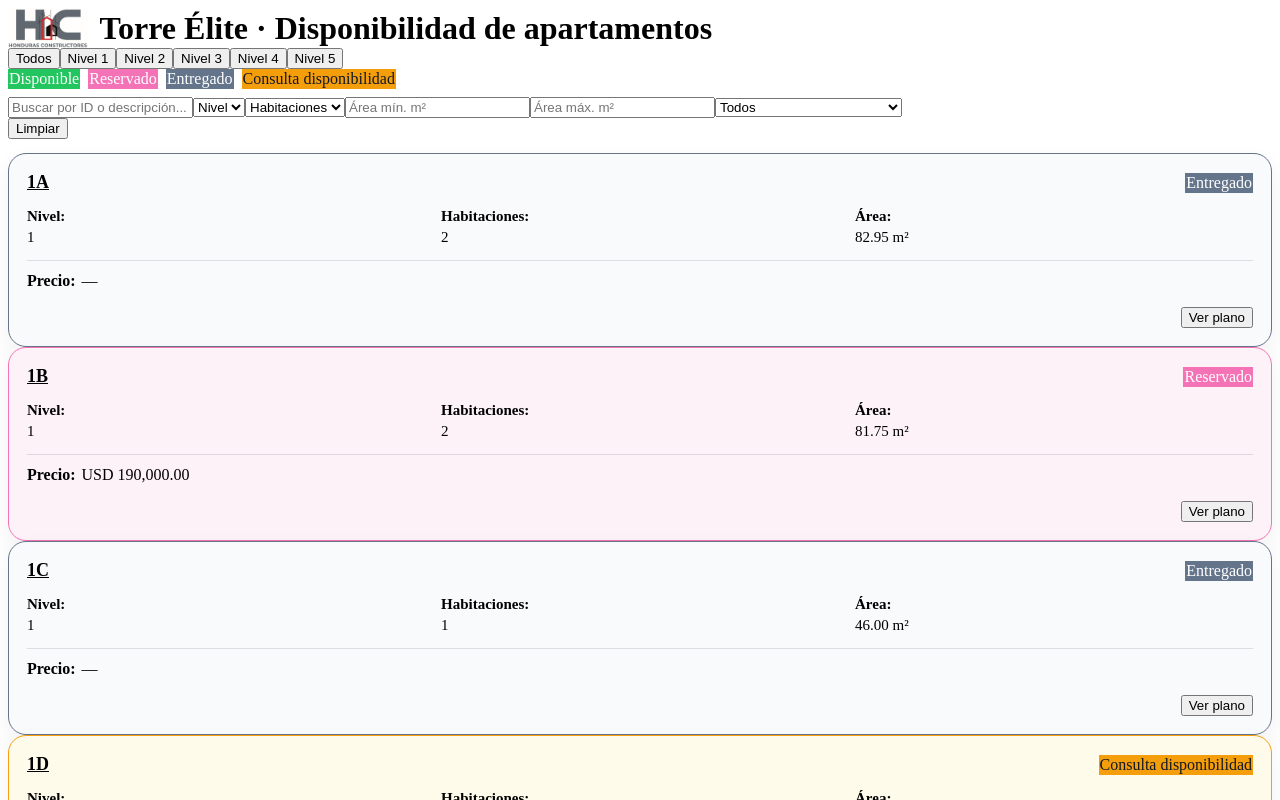
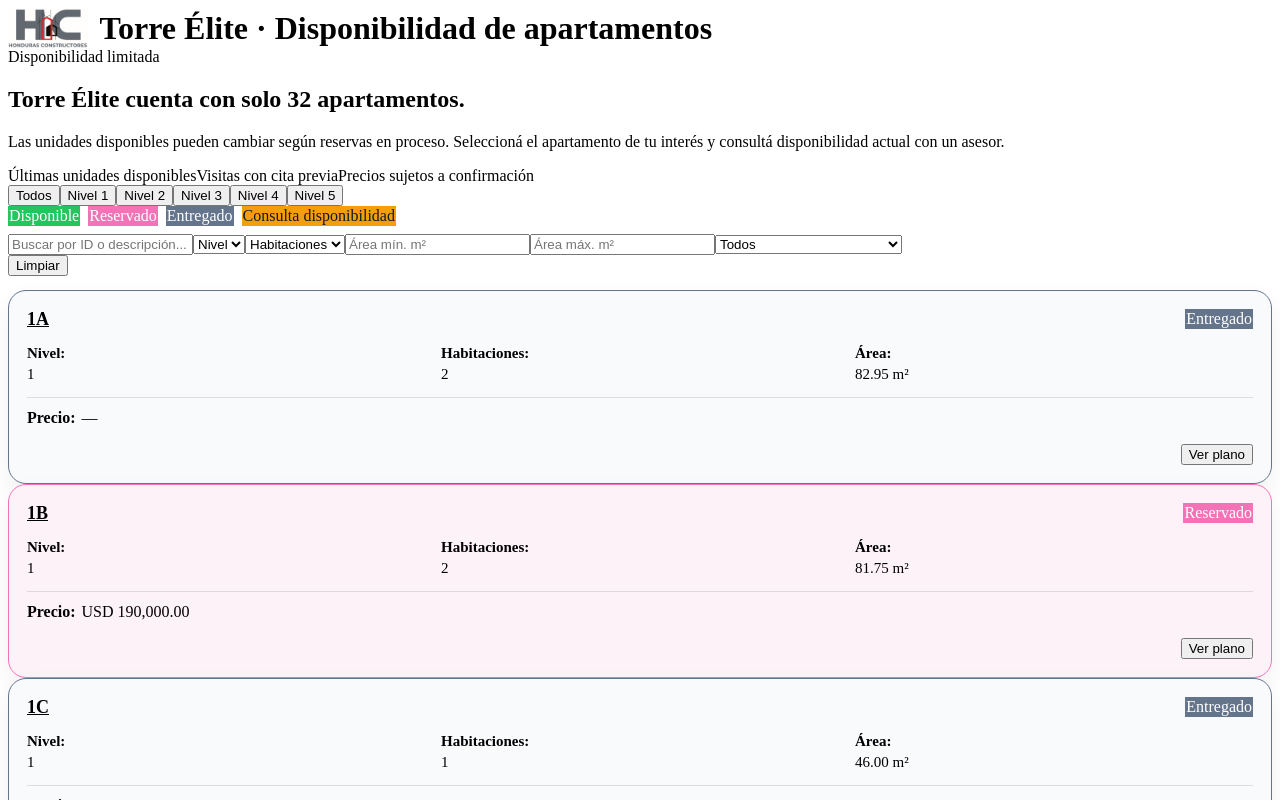
Before and after one commit to Mlopez1980/torre-elite-vercel-v5-logo-wa, a React (Vite) app: page / in a window 1280 px wide. Shown: the top 800 px of the page. Built offline with nearby package versions, Linux system fonts and the light colour scheme; the HTML template or start-up script is replaced by a standard one.

Commit message:
Update App.jsx

```diff
--- a/src/App.jsx
+++ b/src/App.jsx
@@ -335,7 +335,28 @@
             </div>
           </div>
         )}
+<div className="te-availability-banner">
+  <div>
+    <div className="te-banner-kicker">
+      Disponibilidad limitada
+    </div>
 
+    <h2 className="te-banner-title">
+      Torre Élite cuenta con solo 32 apartamentos.
+    </h2>
+
+    <p className="te-banner-text">
+      Las unidades disponibles pueden cambiar según reservas en proceso.
+      Seleccioná el apartamento de tu interés y consultá disponibilidad actual con un asesor.
+    </p>
+  </div>
+
+  <div className="te-banner-summary">
+    <span className="te-banner-pill">Últimas unidades disponibles</span>
+    <span className="te-banner-pill">Visitas con cita previa</span>
+    <span className="te-banner-pill">Precios sujetos a confirmación</span>
+  </div>
+</div>
         <div className="level-tabs" role="tablist">
           <button
             className={'level-tab' + (selectedLevel === '' ? ' active' : '')}
```
